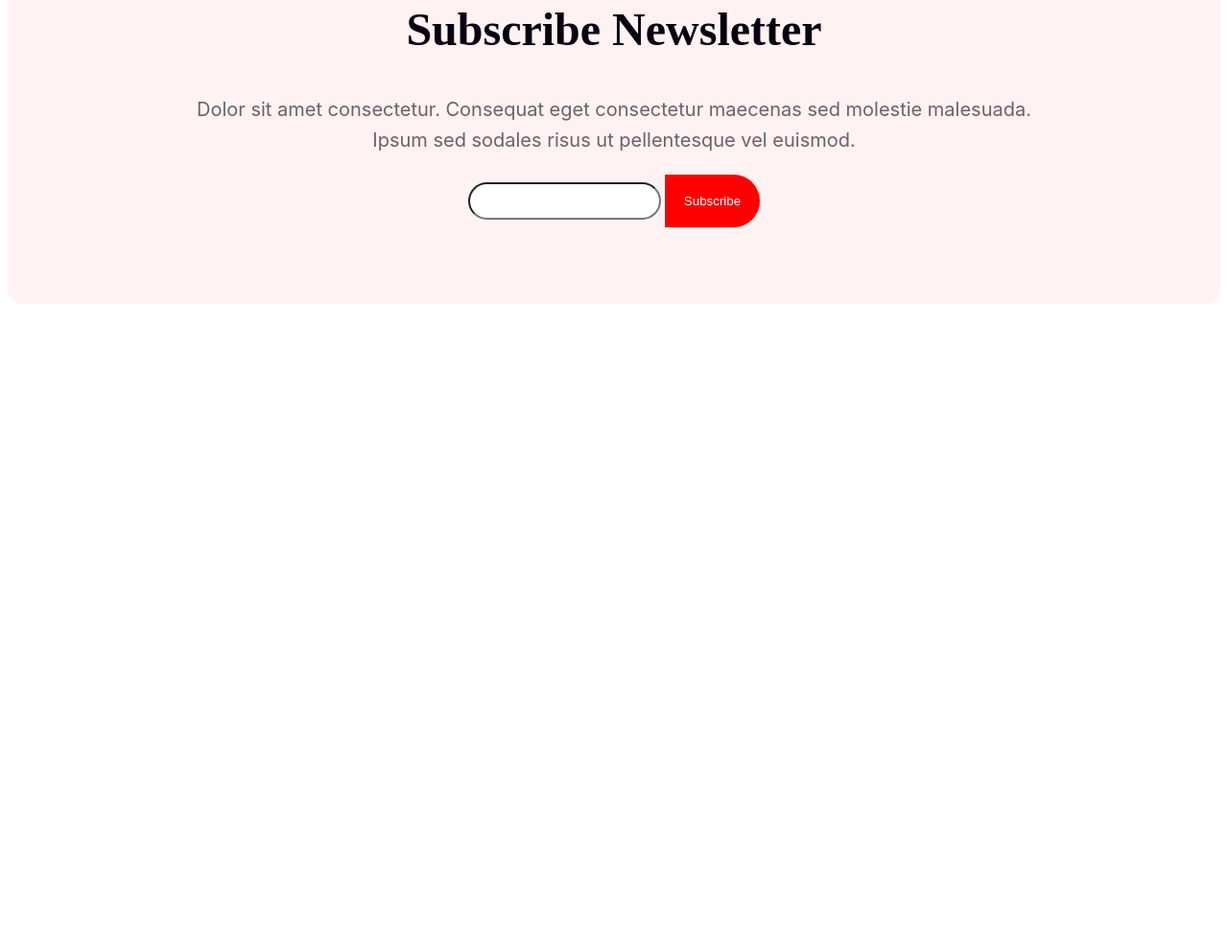
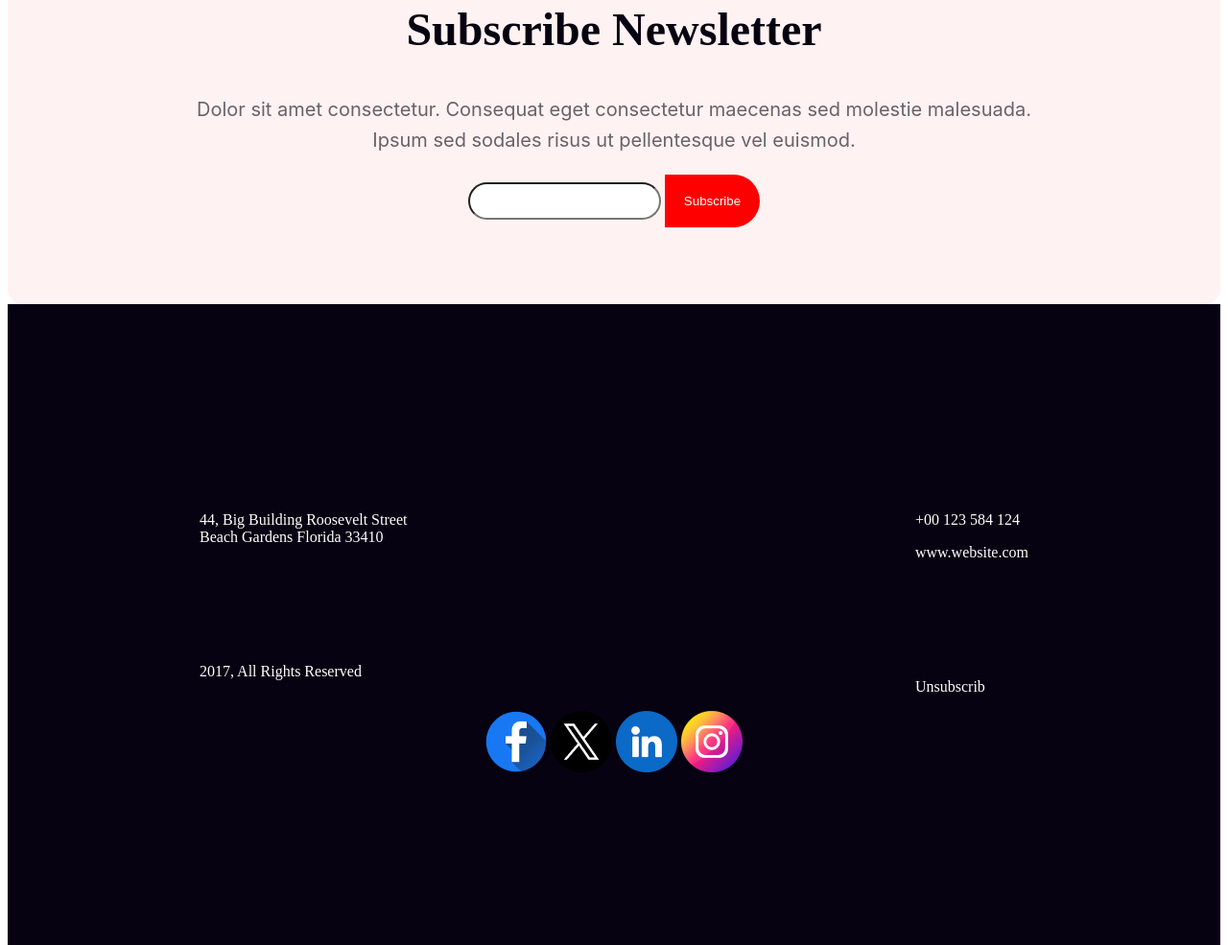
Before and after one commit to sabbir-hossen66/new-year-assingment-01, a plain HTML site: page index.html in a window 1280 px wide. Shown: the part 4355-5340 px from the top of the page at 96% size. Before the commit the page ends 4680 px from the top, so only its background shows below. Drawn offline with Linux system fonts and the light colour scheme.

Commit message:
footer done

```diff
--- a/index.html
+++ b/index.html
@@ -103,6 +103,31 @@
             </div>
         </section>
 
+
+        <!-- here is footer -->
+        <footer class="main-footer">
+            <div class="footer-flex">
+                <div>
+                    <p>44, Big Building Roosevelt Street <br>
+                        Beach Gardens Florida 33410</p>
+                    <br><br><br><br><br>
+                    <p>2017, All Rights Reserved</p>
+                </div>
+                <div>
+                    <p>+00 123 584 124</p>
+                    <p>www.website.com</p>
+                    <br><br><br><br><br>
+                    <p>Unsubscrib</p>
+                </div>
+            </div>
+            <div class="icon-footer">
+                <img src="resources/Facebook.png" alt="">
+                <img src="resources/Twitter.png" alt="">
+                <img src="resources/Linkedin.png" alt="">
+                <img src="resources/Instagram.png" alt="">
+            </div>
+        </footer>
+
     </main>
 </body>
 
--- a/styles/style.css
+++ b/styles/style.css
@@ -314,3 +314,24 @@ header {
     padding: 20px;
 
 }
+
+/* here is footer */
+.main-footer {
+    padding: 200px;
+    background-color: #070211;
+    color: white;
+    display: cover;
+}
+
+
+.footer-flex {
+    display: flex;
+    justify-content: space-between;
+
+}
+
+.icon-footer {
+    text-align: center;
+    justify-content: space-around;
+    margin-bottom: 380px;
+}
```
